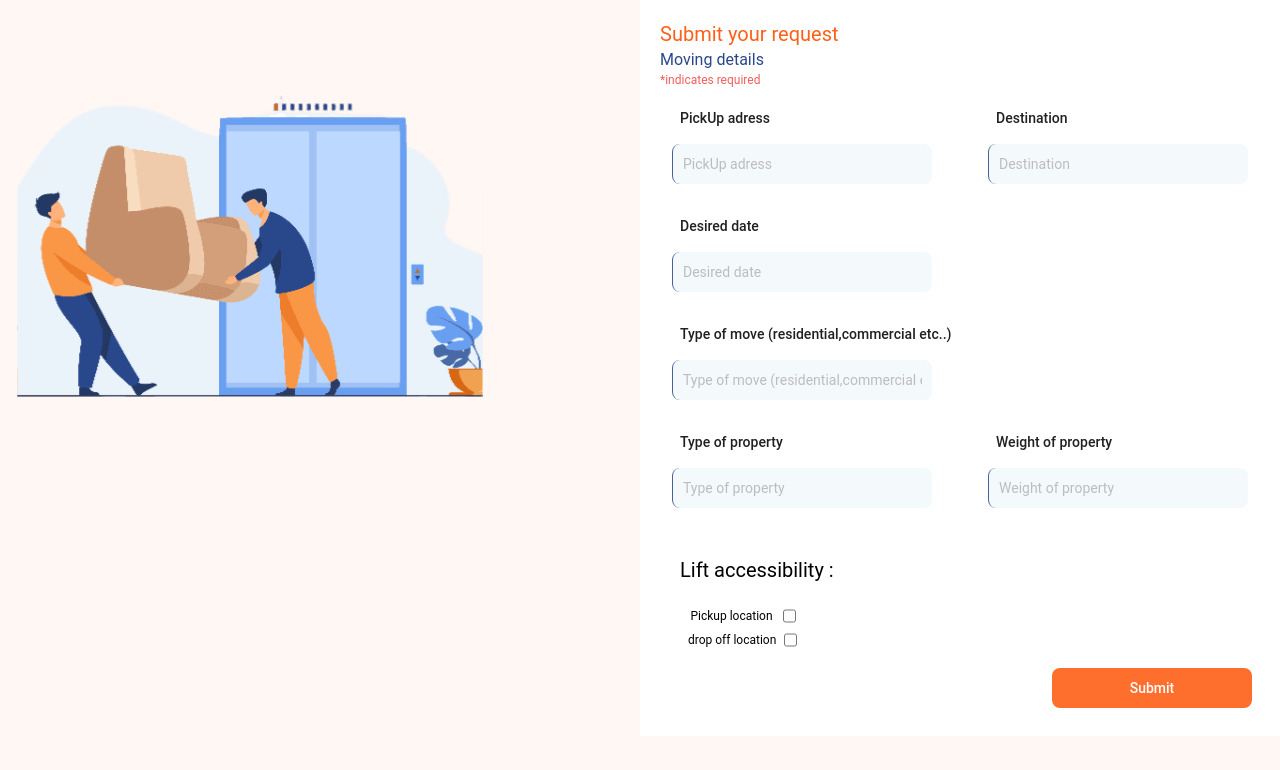
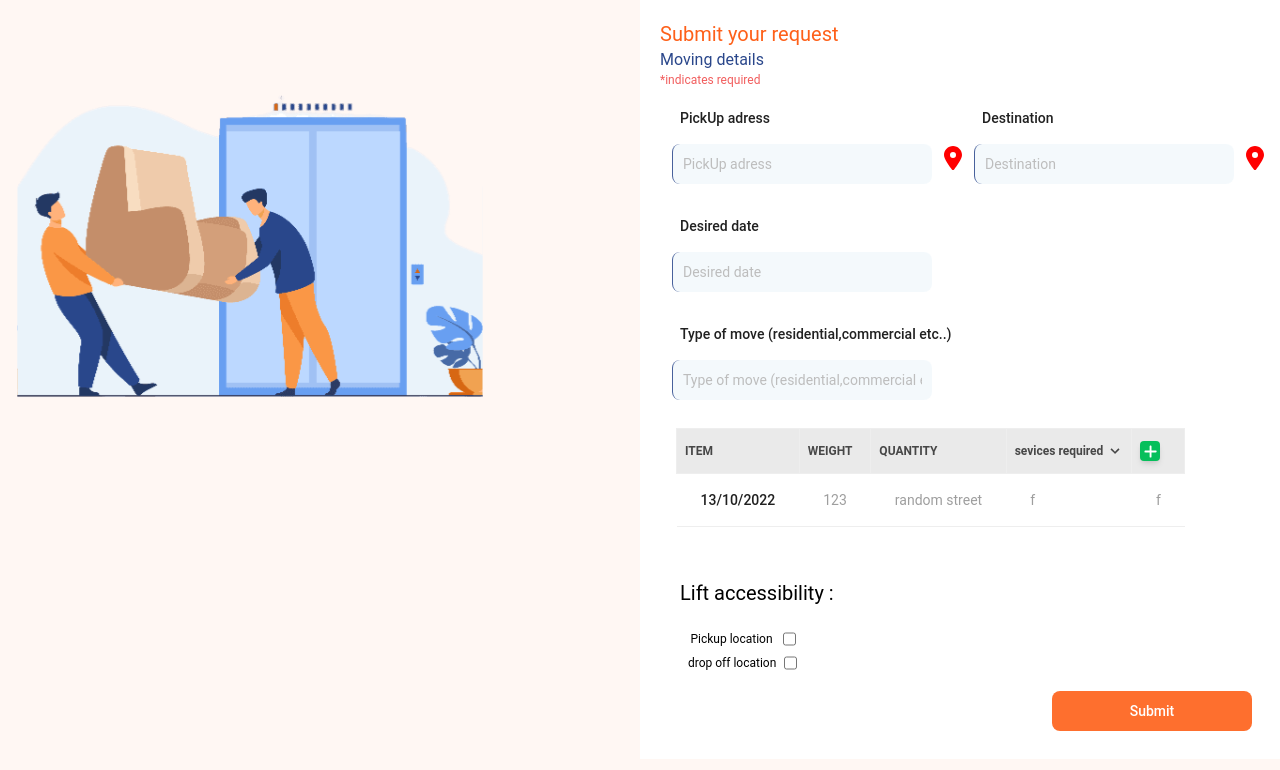
Before and after one commit to antelov/antelov, a React (Vite) app in the folder antelov-web/: page /submitRequest in a window 1280 px wide. Shown: the top 770 px of the page. Built offline with nearby package versions, Linux system fonts and the light colour scheme.

Commit message:
submitRequest

```diff
--- a/antelov-web/src/index.css
+++ b/antelov-web/src/index.css
@@ -3,6 +3,10 @@
 @tailwind base;
 @tailwind components;
 @tailwind utilities;
+
+.dropdown:hover .dropdown-menu {
+  display: block;
+}
 
 :root {
   --black-gradient: linear-gradient(
--- a/antelov-web/src/pages/historypage.jsx
+++ b/antelov-web/src/pages/historypage.jsx
@@ -1,6 +1,6 @@
 import React from "react";
+import { FontAwesomeIcon } from "@fortawesome/react-fontawesome";
 import { faArrowRight } from "@fortawesome/free-solid-svg-icons";
-import { FontAwesomeIcon } from "@fortawesome/react-fontawesome";
 import SideBar from "../components/SideBar";
 
 const historypage = () => {
--- a/antelov-web/src/pages/submitRequest.jsx
+++ b/antelov-web/src/pages/submitRequest.jsx
@@ -1,6 +1,7 @@
 import BlueInput from "../components/blueInput";
 import PrimaryButton from "../components/primaryButton";
-
+import { FontAwesomeIcon } from "@fortawesome/react-fontawesome";
+import { faLocationDot, faPlus } from "@fortawesome/free-solid-svg-icons";
 const submitRequest = () => {
   return (
     <div className=" flex flex-row   ">
@@ -11,27 +12,114 @@ const submitRequest = () => {
           className="w-[500px] h-[500px]"
         />
       </div>
-                         {/* input screen */}
+      {/* input screen */}
       <div className="w-[50%]  bg-white p-5 ">
         <h1 className="text-[#FE6019] text-xl">Submit your request</h1>
         <h2 className="text-[#2A478B]  text-l">Moving details</h2>
         <h2 className="text-[#EB1717B2] text-xs">*indicates required</h2>
-        <div className=" flex flex-row justify-between">
-          <BlueInput w={260} h={40} inputName="PickUp adress" type='text' />
-          <BlueInput w={260} h={40} inputName="Destination" type='text' />
+        <div className=" flex flex-row justify-between items-center">
+          <BlueInput w={260} h={40} inputName="PickUp adress" type="text" />
+          <FontAwesomeIcon
+            icon={faLocationDot}
+            size="xl"
+            color="red"
+            className="mt-8  cursor-pointer hover:scale-90"
+          />
+          <BlueInput w={260} h={40} inputName="Destination" type="text" />
+          <FontAwesomeIcon
+            icon={faLocationDot}
+            size="xl"
+            color="red"
+            className="mt-8 cursor-pointer hover:scale-90"
+          />
         </div>
         <div className="">
-          <BlueInput w={260} h={40} inputName="Desired date" type='text'/>
+          <BlueInput w={260} h={40} inputName="Desired date" type="text" />
           <BlueInput
             w={260}
             h={40}
             inputName="Type of move (residential,commercial etc..)"
-            type='text'
+            type="text"
           />
         </div>
         <div className="flex flex-row  justify-between">
-          <BlueInput w={260} h={40} inputName="Type of property" type='text'  />
-          <BlueInput w={260} h={40} inputName="Weight of property" type='number' />
+          <div class="relative overflow-x-auto  sm:rounded-lg p-4">
+            <table class="w-full text-sm text-left rtl:text-right text-gray-500 dark:text-gray-400 ">
+              <thead class="text-xs text-[#000000B2] uppercase bg-[#EAEAEA]  dark:bg-[#EAEAEA] dark:text-gray-400">
+                <tr class=" border ">
+                  <th scope="col" class="px-2 py-1 border">
+                    Item
+                  </th>
+                  <th scope="col" class="px-2 py-1 border ">
+                    weight
+                  </th>
+                  <th scope="col" class="px-2 py-1 border">
+                    quantity
+                  </th>
+                  <th scope="col" class="px-2 py-1 border">
+                    <div class="dropdown inline-block relative">
+                      <button class=" inline-flex items-center">
+                        <span class="mr-1"> sevices required</span>
+                        <svg
+                          class="fill-current h-4 w-4"
+                          xmlns="http://www.w3.org/2000/svg"
+                          viewBox="0 0 20 20"
+                        >
+                          <path d="M9.293 12.95l.707.707L15.657 8l-1.414-1.414L10 10.828 5.757 6.586 4.343 8z" />{" "}
+                        </svg>
+                      </button>
+                      <ul class="dropdown-menu absolute hidden text-gray-700 pt-1 ">
+                        <li class="w-[120px]">
+                          <a
+                            class="rounded-t bg-gray-200 hover:bg-gray-400 py-2 px-4 block whitespace-no-wrap"
+                            href="#"
+                          >
+                            One
+                          </a>
+                        </li>
+                        <li class="">
+                          <a
+                            class="bg-gray-200 hover:bg-gray-400 py-2 px-4 block whitespace-no-wrap"
+                            href="#"
+                          >
+                            Two
+                          </a>
+                        </li>
+                        <li class="">
+                          <a
+                            class="rounded-b bg-gray-200 hover:bg-gray-400 py-2 px-4 block whitespace-no-wrap"
+                            href="#"
+                          >
+                            Three
+                          </a>
+                        </li>
+                      </ul>
+                    </div>
+                  </th>
+
+                  <th scope="col" class="px-2 py-3">
+                    <div class="bg-[#06BF5B] flex rounded w-5 h-5 items-center justify-center shadow-md hover:scale-90">
+                      <FontAwesomeIcon icon={faPlus} color="white" size="lg" />
+                    </div>
+                  </th>
+                </tr>
+              </thead>
+              <tbody>
+                <tr class="bg-white border-b dark:bg-gray-800 dark:border-gray-700">
+                  <th
+                    scope="row"
+                    class="px-6 py-4 font-medium text-gray-900 whitespace-nowrap dark:text-white"
+                  >
+                    13/10/2022
+                  </th>
+                  <td class="px-6 py-4">123</td>
+                  <td class="px-6 py-4">random street </td>
+                  <td class="px-6 py-4">f</td>
+                  <td class="px-6 py-4">f</td>
+                </tr>
+              </tbody>
+            </table>
+          </div>
         </div>
 
         <div className=" p-5">
@@ -49,7 +137,6 @@ const submitRequest = () => {
           <PrimaryButton text={"Submit"} w={200} h={40} />
         </div>
       </div>
-
     </div>
   );
 };
```
